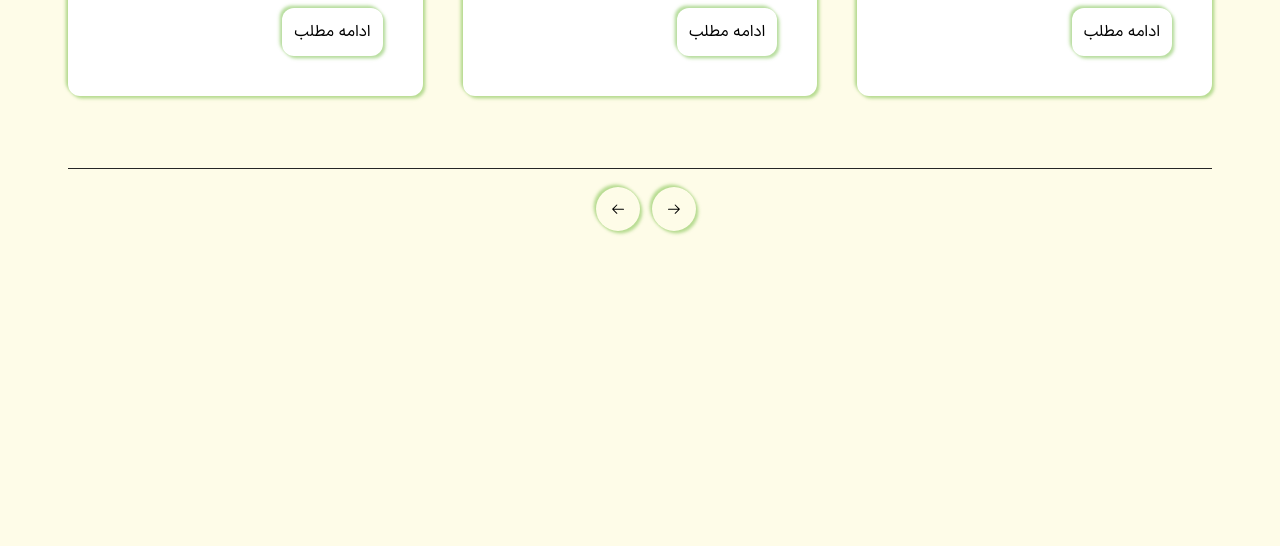
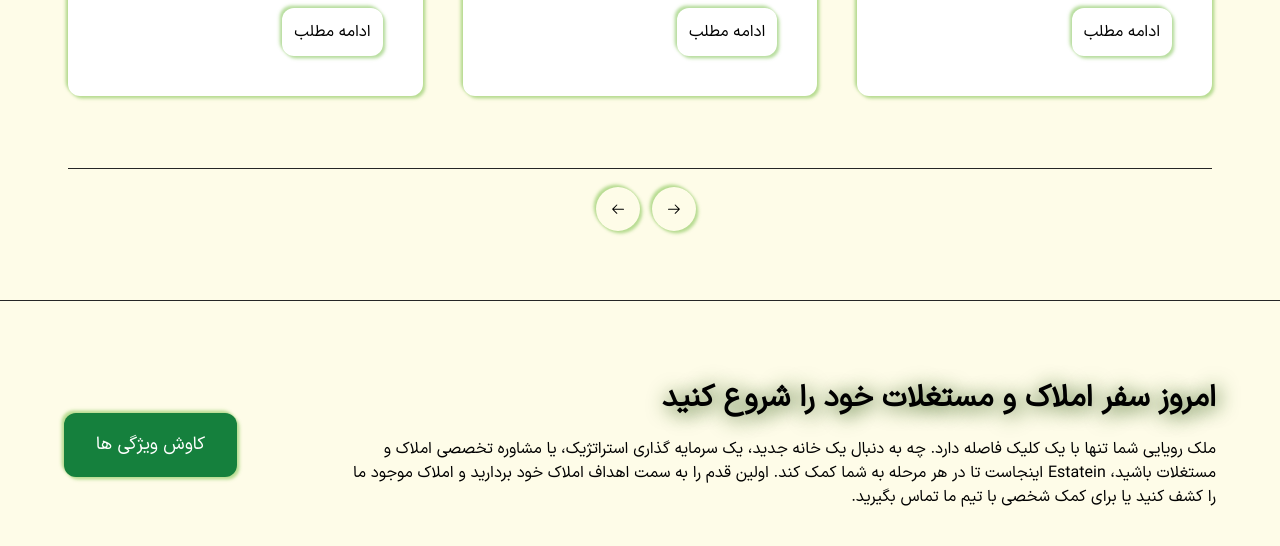
Before and after one commit to DevMousavi/Pro_Trade_Home, a React (Vite) app: page / in a window 1280 px wide. Shown: the part 1952-2498 px from the top of the page. Built offline with nearby package versions, Linux system fonts and the light colour scheme.

Commit message:
Add explore section

```diff
--- /dev/null
+++ b/src/Components/Explore.jsx
@@ -0,0 +1,31 @@
+import { Link } from "react-router-dom";
+
+const Explore = () => {
+  return (
+    <div className="w-full flex justify-center items-center mt-12 py-20 border-t-[1px] border-b-[1px] border-gray_15">
+      <div className="w-[90%] flex as:flex-col sm:flex-row justify-between items-center gap-5">
+        <div className="as:w-[90%] sm:w-[75%] flex flex-col gap-5">
+          <h1 className="font-semibold text-3xl dark:text-white textShadowLight dark:textShadowDark ">
+            امروز سفر املاک و مستغلات خود را شروع کنید
+          </h1>
+          <p className="dark:text-gray_60">
+            ملک رویایی شما تنها با یک کلیک فاصله دارد. چه به دنبال یک خانه جدید،
+            یک سرمایه گذاری استراتژیک، یا مشاوره تخصصی املاک و مستغلات باشید،
+            Estatein اینجاست تا در هر مرحله به شما کمک کند. اولین قدم را به سمت
+            اهداف املاک خود بردارید و املاک موجود ما را کشف کنید یا برای کمک
+            شخصی با تیم ما تماس بگیرید.
+          </p>
+        </div>
+        <div className="w-[90%] sm:w-[25%] lg:w-[15%] flex  justify-center items-center">
+          <Link
+            to={"/aaa"}
+            className="w-full sm:w-48  h-16 flex justify-center items-center bg-green-700 rounded-xl p-2 text-white as:text-base lg:text-lg  font-medium hover:bg-inherit boxShadowLight hover:boxShadowLight "
+          >
+            کاوش ویژگی ها
+          </Link>
+        </div>
+      </div>
+    </div>
+  );
+};
+export default Explore;
--- a/src/Components/FreqAsked.jsx
+++ b/src/Components/FreqAsked.jsx
@@ -34,7 +34,7 @@ const FreqAsked = () => {
 
         <div className="flex as:flex-col lg:flex-row justify-center items-center as:gap-6  md:gap-4 lg:gap-10">
           {count.slice(0, 3).map((item) => (
-            <CartFreqAsk />
+            <CartFreqAsk key={item}/>
           ))}
         </div>
 
--- a/src/Components/UserComments.jsx
+++ b/src/Components/UserComments.jsx
@@ -34,7 +34,7 @@ const UserComments = () => {
 
                 <div className="flex as:flex-col lg:flex-row justify-center items-center as:gap-6  md:gap-4 lg:gap-10">
                     {count.slice(0, 3).map((item) => (
-                        <CartComment />
+                        <CartComment key={item}/>
                     ))}
                 </div>
 
--- a/src/pages/Home.jsx
+++ b/src/pages/Home.jsx
@@ -7,6 +7,7 @@ import Header from "../Layout/Header.jsx";
 import Category from "../Components/Category.jsx";
 import UserComments from "../Components/UserComments.jsx";
 import FreqAsked from "../Components/FreqAsked.jsx";
+import Explore from "../Components/Explore.jsx";
 
 const Home = () => {
     return (
@@ -33,6 +34,7 @@ const Home = () => {
                 </div>
                 <UserComments />
                 <FreqAsked />
+                <Explore />
                 <br />
                 <br />
                 <br />
```
